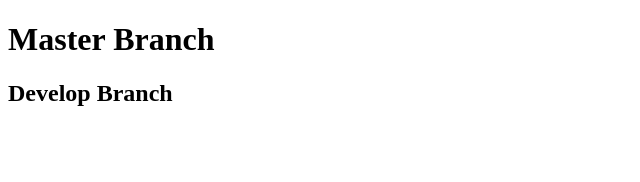
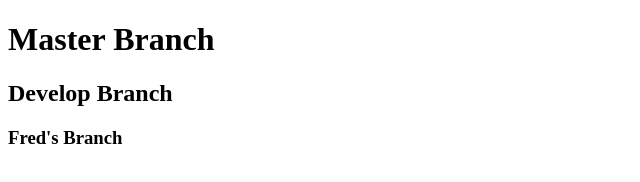
Before and after one commit to JoelS-1/teamGit, a plain HTML site: page index.html in a window 1280 px wide. Shown: the whole page, without its empty margins (0-640 px from the left). Drawn offline with Linux system fonts and the light colour scheme.

Commit message:
Freds branch

```diff
--- a/index.html
+++ b/index.html
@@ -9,5 +9,6 @@
 <body>
     <h1>Master Branch</h1>
     <h2>Develop Branch</h2>
+    <h3>Fred's Branch</h3>
 </body>
 </html>
```
